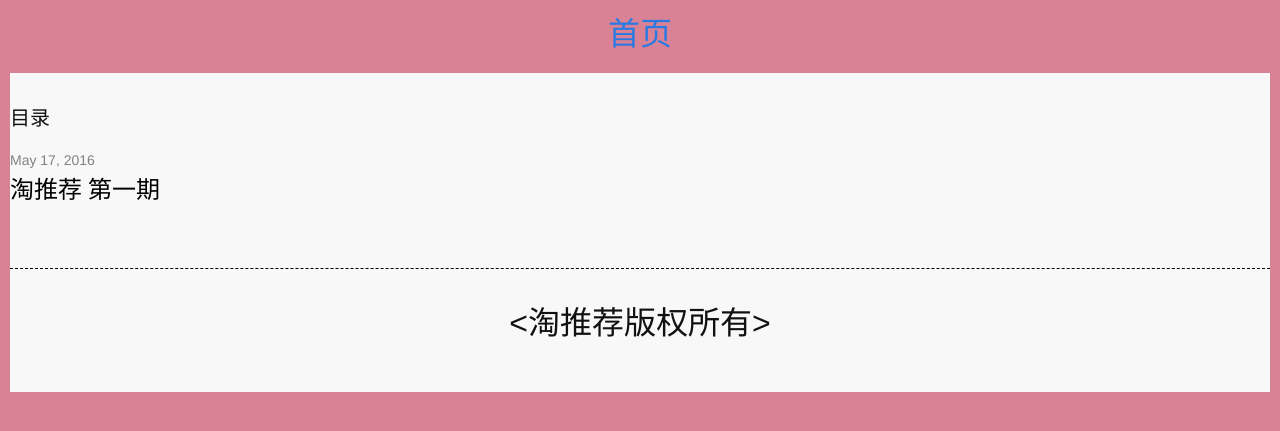
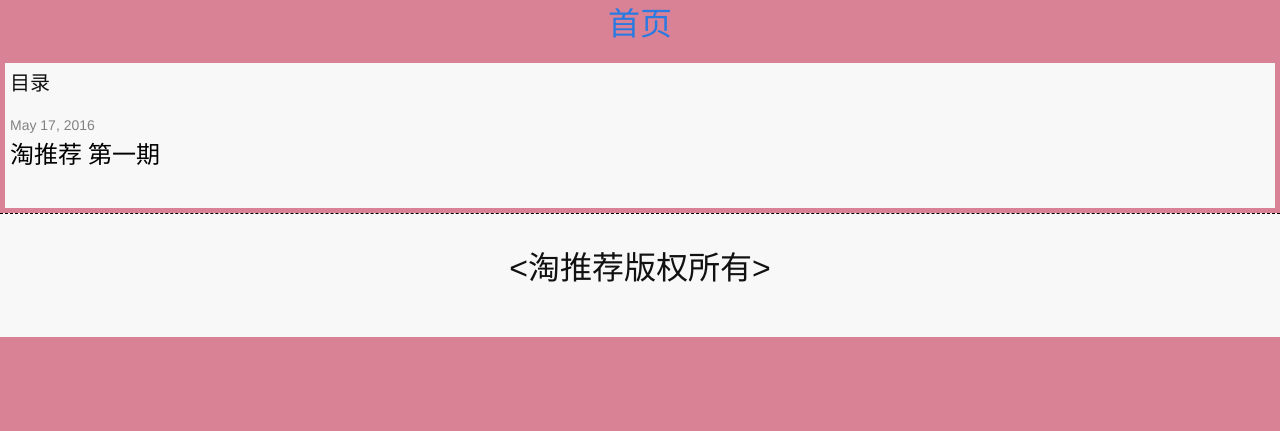
Before and after one commit to lijingfeng0709/myshop, a Jekyll site: the page built from index.html, in a window 1280 px wide. Shown: the top 431 px of the page. Built offline with Jekyll 4.4.1, drawn with Linux system fonts in a browser that asks for light colours.

Commit message:
shop
shop

```diff
--- a/_sass/_base.scss
+++ b/_sass/_base.scss
@@ -23,8 +23,8 @@ body {
     font-feature-settings: "kern" 1;
     font-kerning: normal;
 	background-color:#D98295;
-	margin: 5px;
-    padding: 5px;
+	margin: 0px;
+    padding: 0px;
 }
 
 
--- a/_sass/_layout.scss
+++ b/_sass/_layout.scss
@@ -176,7 +176,9 @@ margin:o auto;
 .page-content {
     padding: $spacing-unit 0;
 	background-color:rgb(248,248,248);
-	margin:0 auto;
+
+	margin: 5px;
+    padding: 5px;
 }
 
 .page-heading {
```
